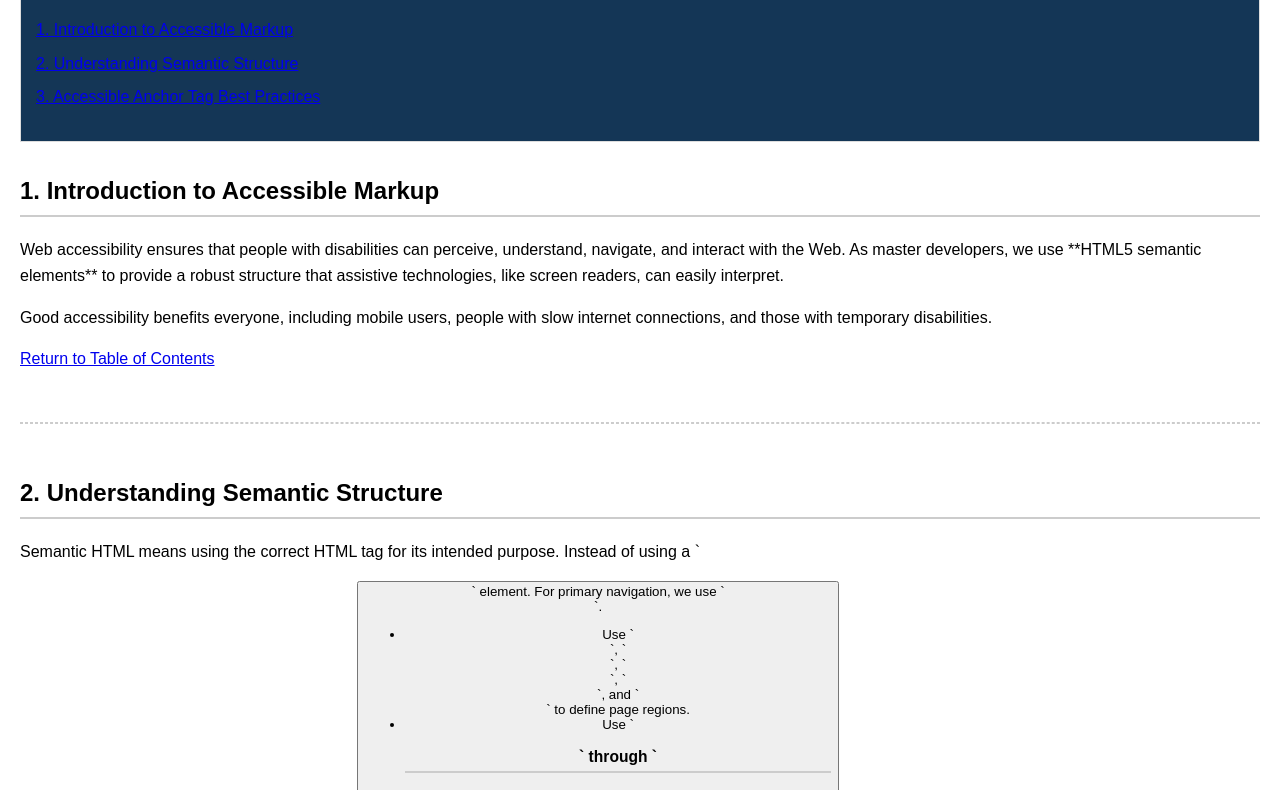
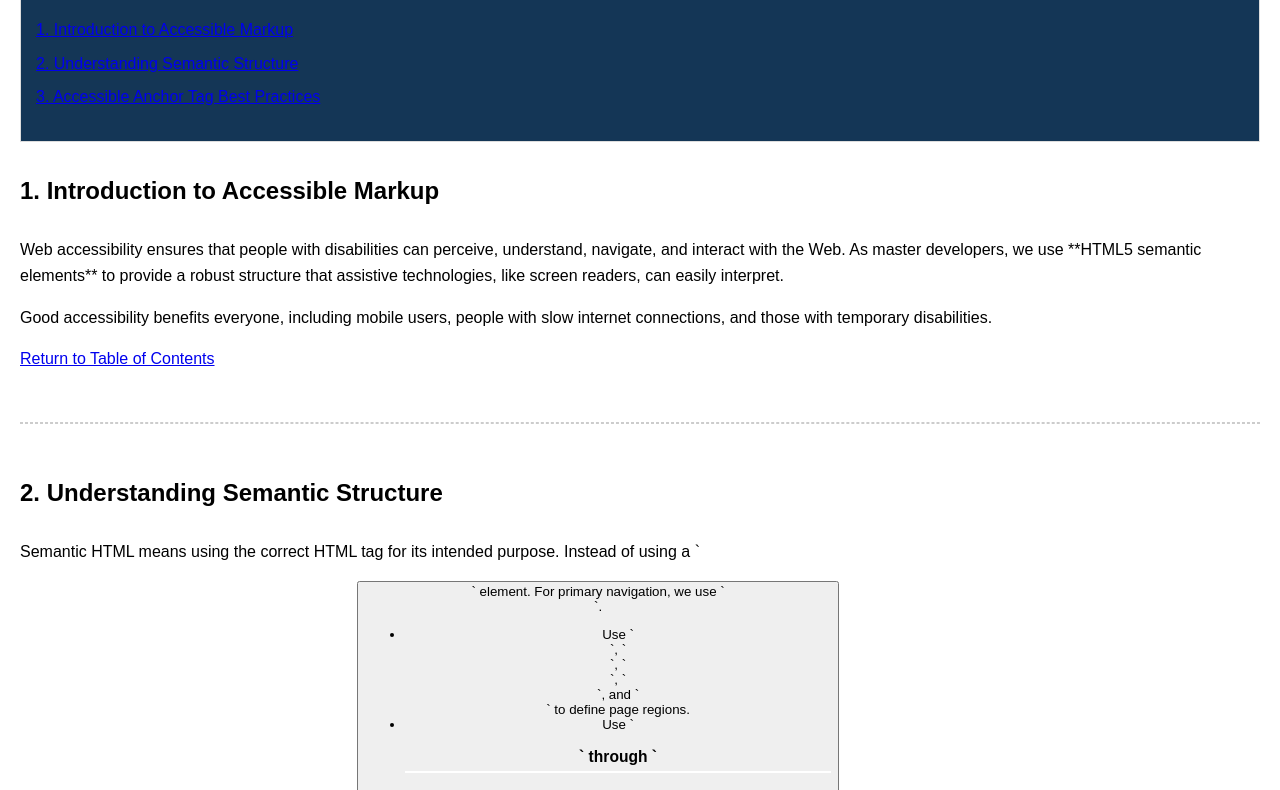
Before and after one commit to AshleyIDS/IDEASRock, a plain HTML site: page index.html in a window 1280 px wide. Shown: the part 185-975 px from the top of the page. Drawn offline with Linux system fonts and the light colour scheme.

Commit message:
Change h1 and h2 border color to white

```diff
--- a/index.html
+++ b/index.html
@@ -6,7 +6,7 @@
     <title>Accessible HTML5 Document - Master Developer</title>
     <style>
         body { font-family: Arial, sans-serif; line-height: 1.6; margin: 20px; }
-        h1, h2 { border-bottom: 2px solid #ccc; padding-bottom: 5px; }
+        h1, h2 { border-bottom: 2px solid #fff; padding-bottom: 5px; }
         /* Style for the Table of Contents */
         #toc {
             margin-bottom: 30px;
```
